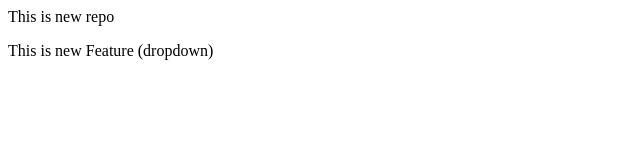
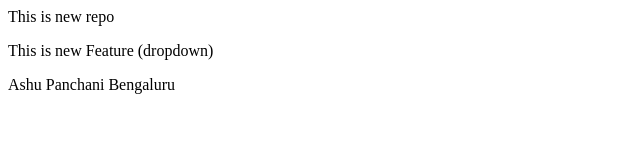
Before and after one commit to Ashupanchani/demo2, a plain HTML site: page index.html in a window 1280 px wide. Shown: the whole page, without its empty margins (0-640 px from the left). Drawn offline with Linux system fonts and the light colour scheme.

Commit message:
adding name

```diff
--- a/index.html
+++ b/index.html
@@ -1,2 +1,4 @@
 <p>This is new repo </p>
 <p>This is new Feature (dropdown)</p>
+
+<p>Ashu Panchani Bengaluru</p>
```
